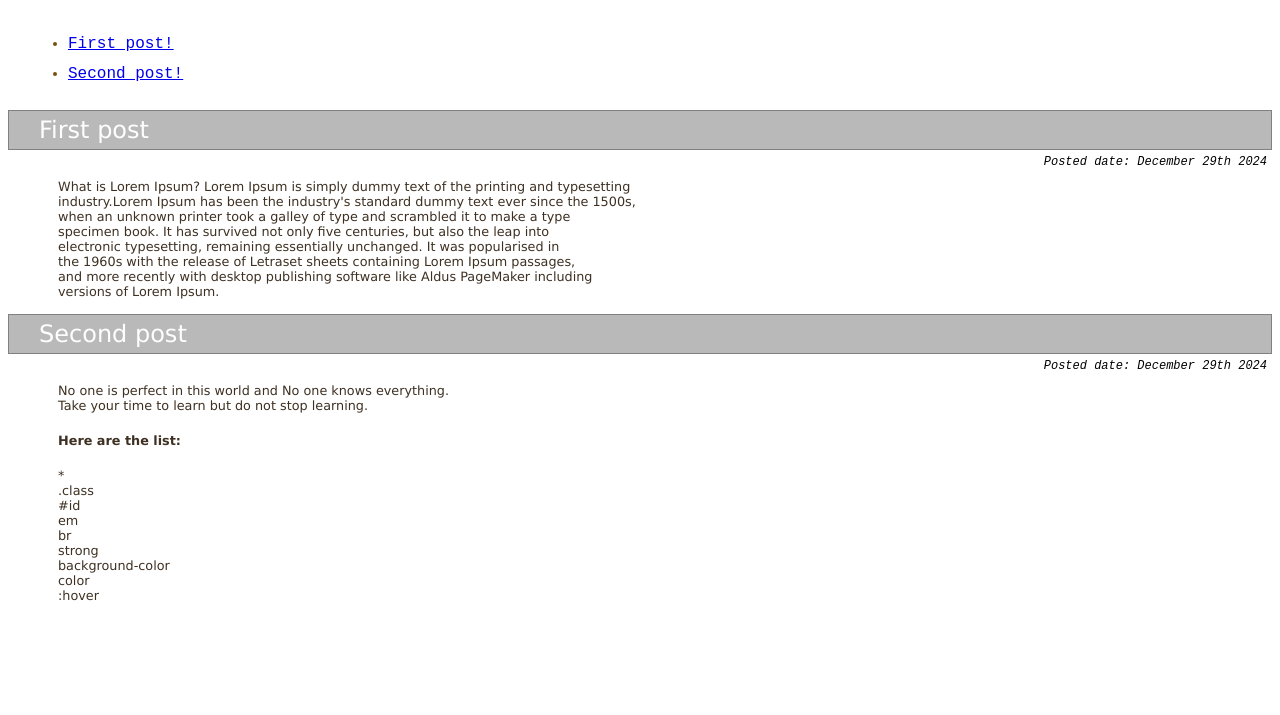
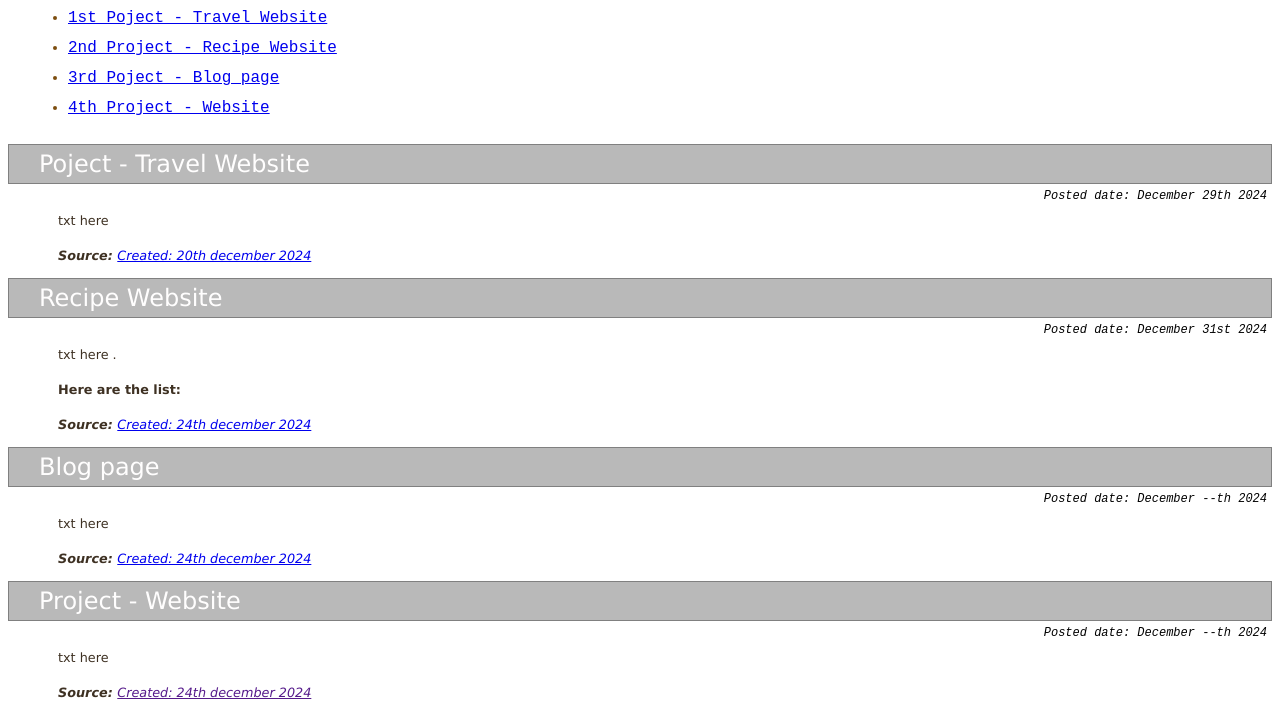
Before and after one commit to rds1-git/rogs_blog.github.io, a plain HTML site: page index.html in a window 1280 px wide. Shown: the part 129-844 px from the top of the page. Before the commit the page ends 800 px from the top, so only its background shows below. Drawn offline with Linux system fonts and the light colour scheme.

Commit message:
Update index.html

```diff
--- a/index.html
+++ b/index.html
@@ -1,4 +1,4 @@
-# rogs_blog.github.io
+
 <!DOCTYPE html>
 <html>
     <head>
@@ -76,55 +76,53 @@
     </head>
     <body>
 
-            <h1>Roger's blog</h1>
+            <h1>Roger's websites</h1>
 
             <h3>Contents</h3>
 
             <div id="conlist">
                 <ul>
-                    <li> <a href="#1post">First post!</a></li>
-                    <li> <a href="#2post">Second post!</a></li>
+                        <li> <a href="#1post">1st Poject - Travel Website</a></li>
+                        <li> <a href="#2post">2nd Project - Recipe Website </a></li>
+                        <li> <a href="#3post">3rd Poject - Blog page</a></li>
+                        <li> <a href="#4post">4th Project -  Website </a></li>
                 </ul>
             </div>
 
-            <h2>First post</h2>
+            <h2>Poject - Travel Website</h2>
             <h6 id="1post">Posted date: December 29th 2024</h6>
 
             <p>
-                What is Lorem Ipsum?
-
-                Lorem Ipsum is simply dummy text of the printing and typesetting<br>
-                industry.Lorem Ipsum has been the industry's standard dummy text ever since the 1500s,<br>
-                when an unknown printer took a galley of type and scrambled it to make a type <br>
-                specimen book. It has survived not only five centuries, but also the leap into <br>
-                electronic typesetting, remaining essentially unchanged. It was popularised in <br>
-                the 1960s with the release of Letraset sheets containing Lorem Ipsum passages,<br>
-                and more recently with desktop publishing software like Aldus PageMaker including<br>
-                versions of Lorem Ipsum.
+               txt here
                 </p>
+            <p><em><strong>Source: </strong> <a href="https://rds1-git.github.io/rogs_blog.github.io/gh-travel-website.html">Created: 20th december 2024</a></em></p>
 
 
+            <h2>Recipe Website</h2>
+            <h6 id="2post">Posted date: December 31st 2024</h6>
 
-            <h2>Second post</h2>
-            <h6 id="2post">Posted date: December 29th 2024</h6>
+            <p>txt here .<br></p>
 
-            <p>No one is perfect in this world and No one knows everything.<br>
-            Take your time to learn but do not stop learning.<br></p>
+            <p> <strong>Here are the list:</strong> <br></p>
+            <p><em><strong>Source: </strong> <a href="https://rds1-git.github.io/rogs_blog.github.io/gh-recipe.html">Created: 24th december 2024</a></em></p>
 
-                <p> <strong>Here are the list:</strong> <br></p>
 
-                <p>
-                    *<br>
-                    .class<br>
-                    #id<br>
-                    em<br>
-                    br<br>
-                    strong<br>
-                    background-color<br>
-                    color<br>
-                    :hover<br>
+            <h2>Blog page</h2>
+            <h6 id="3post">Posted date: December --th 2024</h6>
 
+            <p>
+               txt here
                 </p>
+            <p><em><strong>Source: </strong> <a href="https://rds1-git.github.io/rogs_blog.github.io/gh_rogblog.html">Created: 24th december 2024</a></em></p>
+
+            <h2>Project -  Website</h2>
+            <h6 id="4post">Posted date: December --th 2024</h6>
+
+            <p>
+               txt here
+                </p>
+                <p><em><strong>Source: </strong> <a href="">Created: 24th december 2024</a></em></p>
+
 
 
     </body>
```
